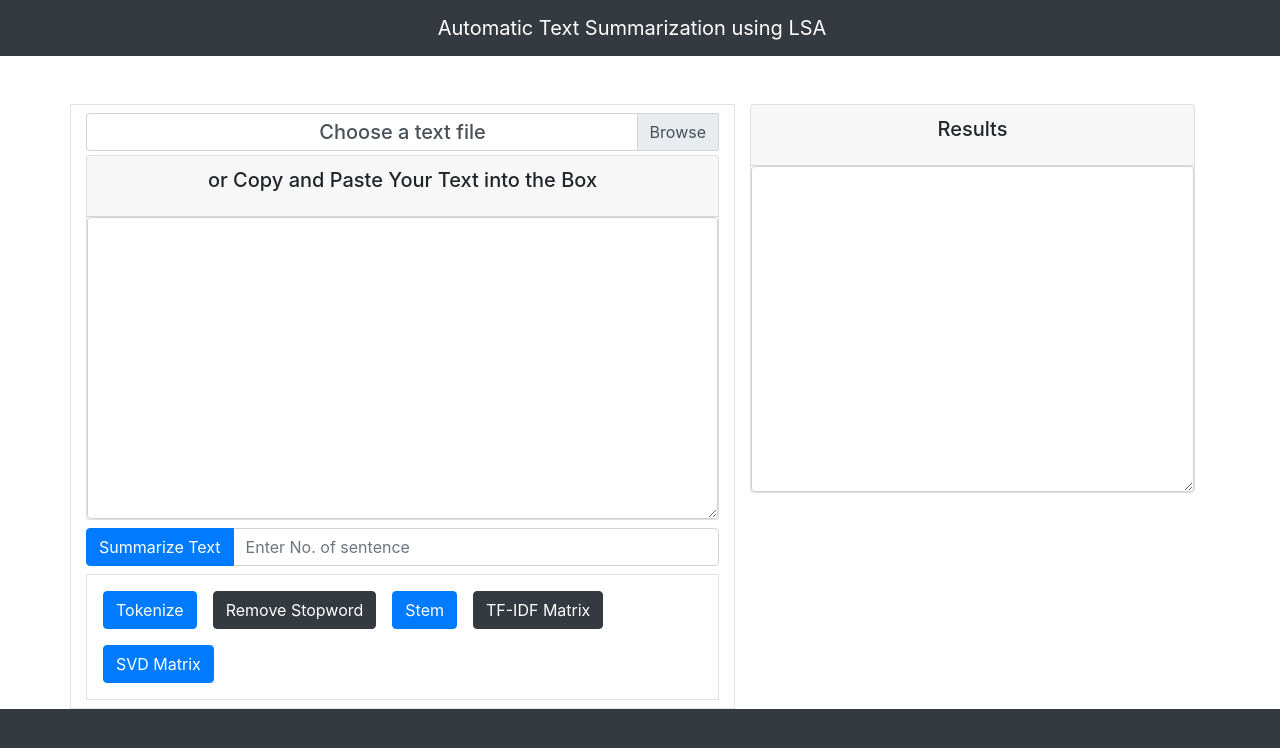
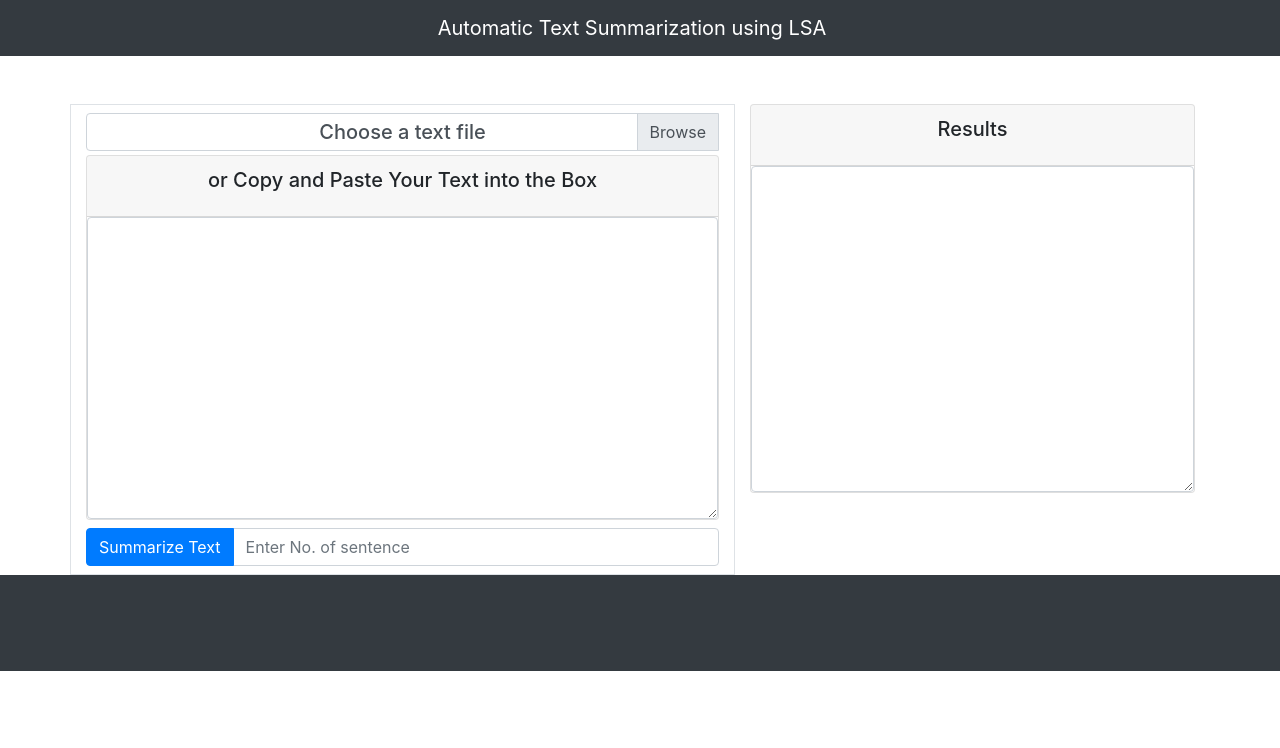
Before and after one commit to tope-olajide/ats-using-lsa-client, a React (Create React App) app: page / in a window 1280 px wide. Shown: the top 748 px of the page. Built offline with nearby package versions, Linux system fonts and the light colour scheme.

Commit message:
Comment out some buttons
So that this Project will be easier to defend for my client, I have to comment out some buttons

```diff
--- a/src/components/Home/HomeUI.js
+++ b/src/components/Home/HomeUI.js
@@ -205,7 +205,7 @@ const App = ({}) => {
                 onChange={addSentenceNumberToState}
               />
             </InputGroup>
-            <ButtonToolbar className="p-2 border my-2">
+            {/* <ButtonToolbar className="p-2 border my-2">
               <Button className="m-2" variant="primary" onClick={tokenize}>
                 Tokenize
               </Button>
@@ -221,7 +221,7 @@ const App = ({}) => {
               <Button className="m-2" variant="primary" onClick={generateSVD}>
                 SVD Matrix
               </Button>
-            </ButtonToolbar>
+            </ButtonToolbar> */}
           </Col>
           <Col className="mt-5" sm={5}>
             <Card>
```
